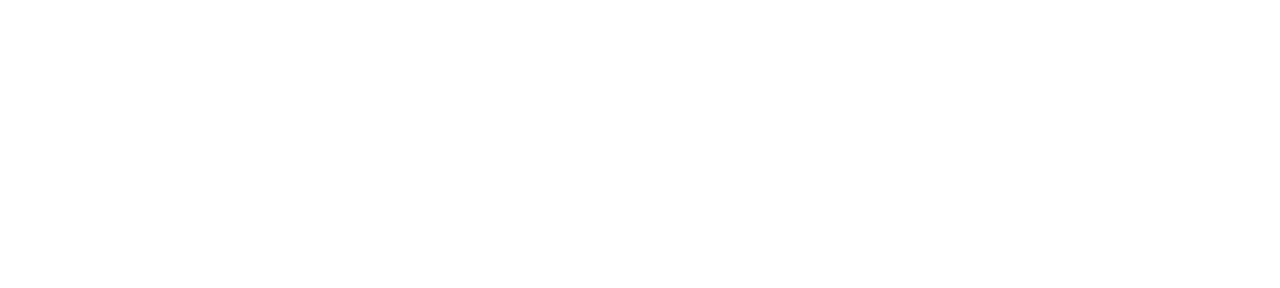
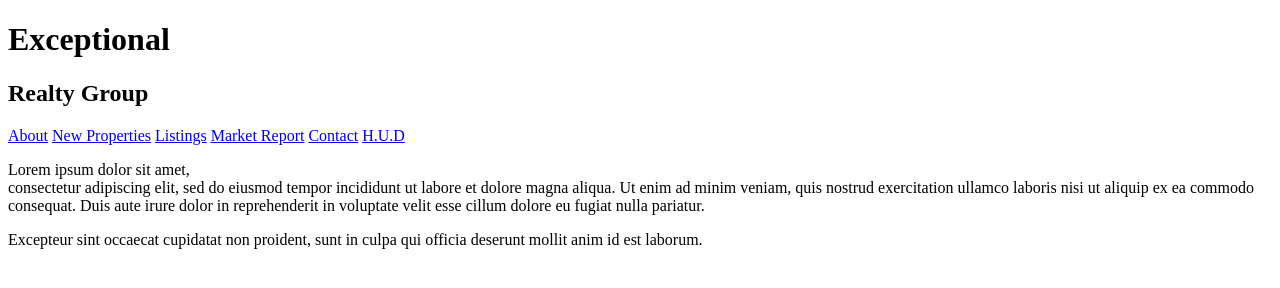
Before and after one commit to azharshahstl/exceptional-realty, a plain HTML site: page contact.html in a window 1280 px wide. Drawn offline with Linux system fonts and the light colour scheme.

Commit message:
added hrefs to all files

```diff
--- a/contact.html
+++ b/contact.html
@@ -0,0 +1,32 @@
+<!DOCTYPE html>
+<html lang="en">
+  <head>
+    <!--This is a comment.  I can see it in the code, but it will not appear in the browser. -->
+
+    <!--
+    The hed section contains info for search engines and the browser and is not seen by site visitors.
+     -->
+
+    <meta charset= "UTF-8">
+    <title>Exceptional Realty Group - Luxury Homes - Contact </title>
+
+  </head>
+  <body>
+    <!--The body is the entire viewable area of the web page. For example, we can see text, images, links and media. -->
+
+    <h1> Exceptional</h1>
+    <h2>Realty Group</h2>
+
+    <a href="index.html">About</a> <a href="new-properties.html">New Properties</a> <a href="real-estate-listings.html">Listings</a> <a href="market-report.html">Market Report</a> <a href="contact.html">Contact</a> <a href="http://hud.gov" target="_blank">H.U.D</a>
+
+     <p> Lorem ipsum dolor sit amet, <br> consectetur adipiscing elit, sed do eiusmod tempor incididunt ut labore et dolore magna aliqua. Ut enim ad minim veniam, quis nostrud exercitation ullamco laboris nisi ut aliquip ex ea commodo consequat. Duis aute irure dolor in reprehenderit in voluptate velit esse cillum dolore eu fugiat nulla pariatur.
+  </p>
+  <p>
+    Excepteur sint occaecat cupidatat non proident, sunt in culpa qui officia deserunt mollit anim id est laborum.</p>
+
+
+
+
+  </body>
+
+</html>
```
Also changed, not shown: index.html (+2 -5 lines), market-report.html (+3 -0 lines), new-properties.html (+30 -0 lines), real-estate-listings.html (+3 -1 lines).
